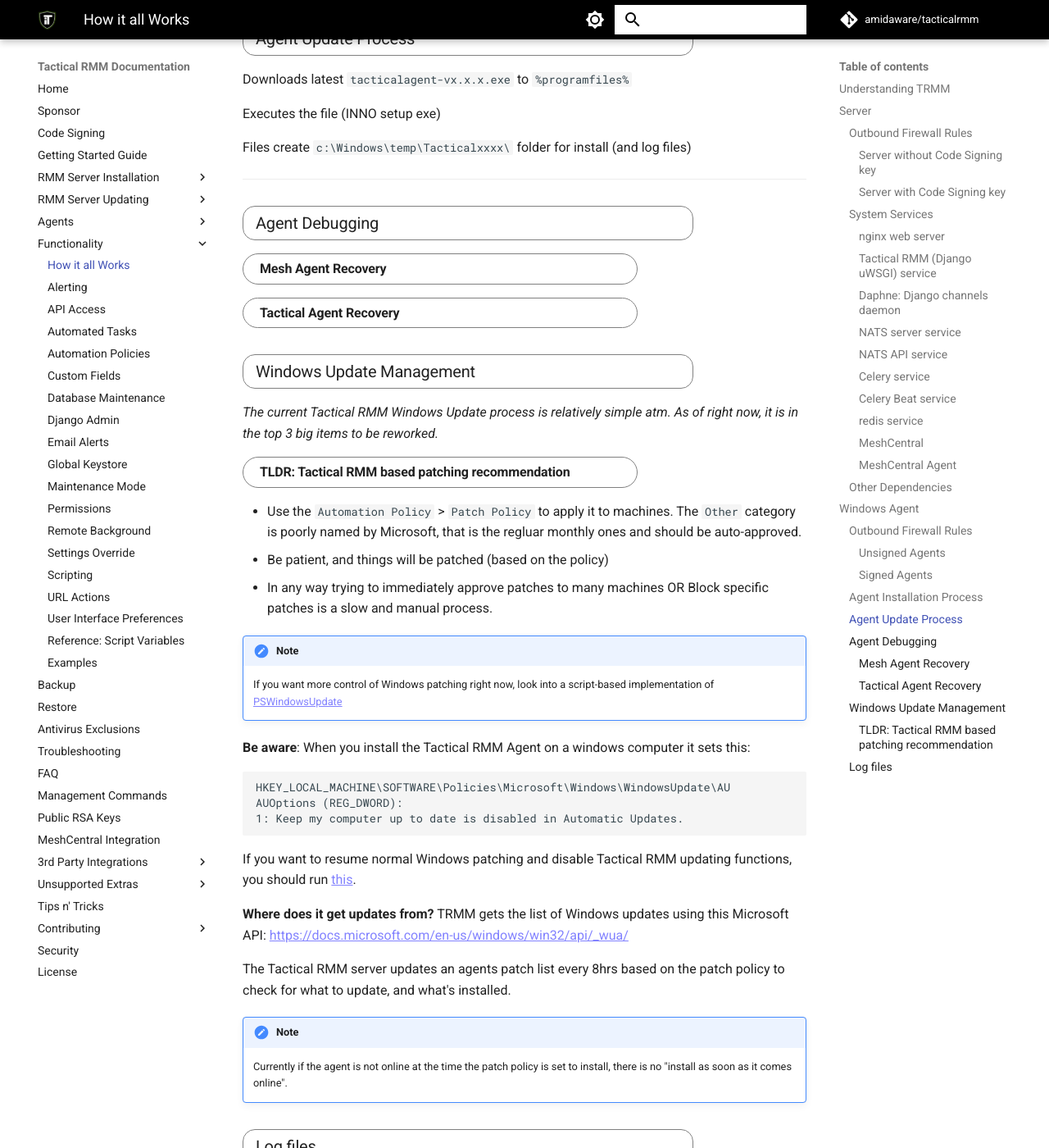
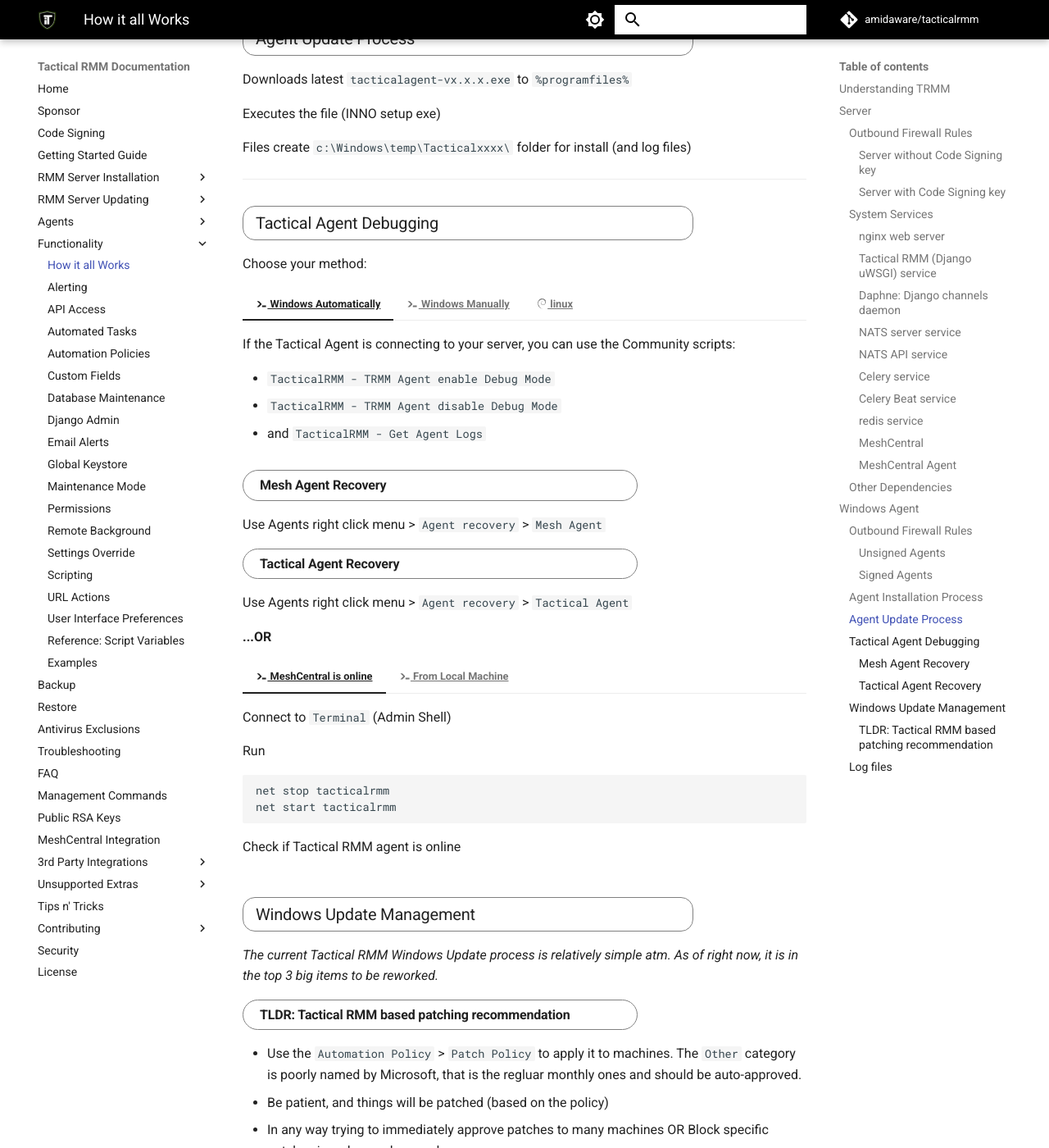
Before and after one commit to amidaware/trmm-docs, an MkDocs documentation site: the page built from docs/howitallworks.md, in a window 1280 px wide and 1400 px high, scrolled down 8556 px. Shown: the whole window at 82% size. Built offline with MkDocs 1.6.1 and Material for MkDocs 9.7.7, drawn with Linux system fonts in a browser that asks for light colours; comment, search, counter and statistics services are not loaded.

Commit message:
adding debug stuff

````diff
--- a/docs/howitallworks.md
+++ b/docs/howitallworks.md
@@ -509,11 +509,95 @@
 
 ***
 
-### Agent Debugging
+### Tactical Agent Debugging
+
+Choose your method:
+
+=== ":material-console-line: Windows Automatically"
+
+    If the Tactical Agent is connecting to your server, you can use the Community scripts:
+
+    - `TacticalRMM - TRMM Agent enable Debug Mode`
+    - `TacticalRMM - TRMM Agent disable Debug Mode`
+    - and `TacticalRMM - Get Agent Logs`
+
+=== ":material-console-line: Windows Manually"
+
+    Open CMD as admin on the problem computer and stop the agent services:
+
+    ```cmd
+    net stop tacticalrmm
+    ```
+
+    Run the tacticalrmm service manually with debug logging:
+
+    ```cmd
+    "C:\Program Files\TacticalAgent\tacticalrmm.exe" -m svc -log debug -logto stdout
+    ```
+
+    !!!note
+        There's a Community script that will collect your agent log called `TacticalRMM - Get Agent Logs`
+
+=== ":material-debian: linux"
+
+    As root user, edit
+
+    ```bash
+    vi /etc/systemd/system/tacticalagent.service
+    ```
+
+    Change
+
+    ```
+    ExecStart=/usr/local/bin/tacticalagent -m svc
+    ```
+
+    to
+
+    ```
+    ExecStart=/usr/local/bin/tacticalagent -m svc -log debug
+    ```
+
+    then
+
+    ```
+    systemctl daemon-reload
+    systemctl restart tacticalagent.service
+    ```
 
 #### Mesh Agent Recovery
 
+Use Agents right click menu > `Agent recovery` > `Mesh Agent`
+
 #### Tactical Agent Recovery
+
+Use Agents right click menu > `Agent recovery` > `Tactical Agent`
+
+**...OR**
+
+=== ":material-console-line: MeshCentral is online"
+
+    Connect to `Terminal` (Admin Shell)
+
+    Run
+
+    ```cmd
+    net stop tacticalrmm
+    net start tacticalrmm
+    ```
+
+    Check if Tactical RMM agent is online
+
+=== ":material-console-line: From Local Machine"
+
+    Start/Restart Tactical RMM service from either `services.msc` or from Admin Command prompt
+
+    ```cmd
+    net stop tacticalrmm
+    net start tacticalrmm
+    ```
+
+    Open `C:\Program Files\TacticalAgent\agent.log` to look for issues
 
 ### Windows Update Management
 
````
